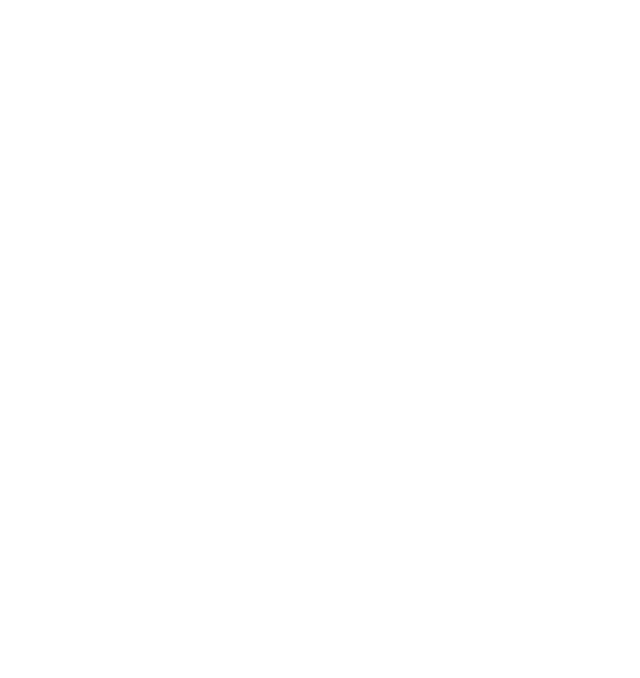
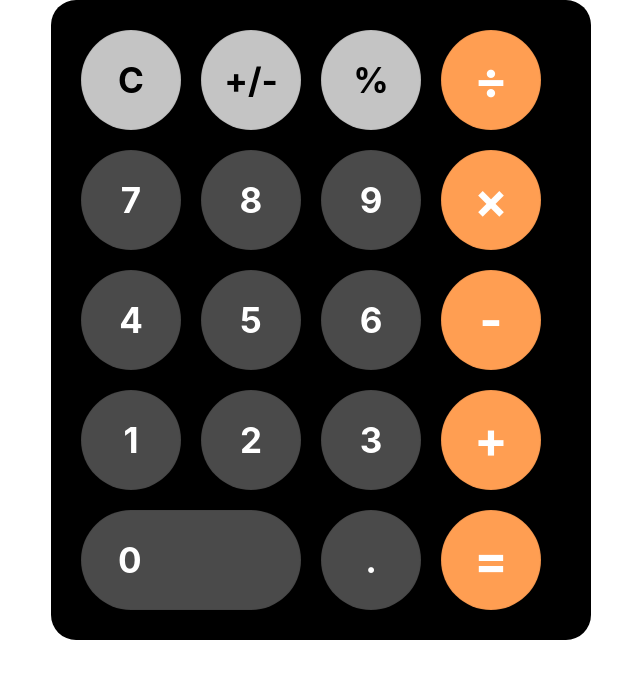
Before and after one commit to worachanon226/calculator-ts, a React (Create React App) app: page / in a window 1280 px wide. Shown: the top 678 px of the page, without its empty margins (319-959 px from the left). Built offline with nearby package versions, Linux system fonts and the light colour scheme.

Commit message:
Update Numpad & Pad

```diff
--- a/src/App.css
+++ b/src/App.css
@@ -1,38 +1,7 @@
 .App {
-  text-align: center;
+  max-width: 500px;
+  background-color: black;
+  border-radius: 25px;
+  padding: 20px 20px 20px 20px;
+  margin: auto;
 }
-
-.App-logo {
-  height: 40vmin;
-  pointer-events: none;
-}
-
-@media (prefers-reduced-motion: no-preference) {
-  .App-logo {
-    animation: App-logo-spin infinite 20s linear;
-  }
-}
-
-.App-header {
-  background-color: #282c34;
-  min-height: 100vh;
-  display: flex;
-  flex-direction: column;
-  align-items: center;
-  justify-content: center;
-  font-size: calc(10px + 2vmin);
-  color: white;
-}
-
-.App-link {
-  color: #61dafb;
-}
-
-@keyframes App-logo-spin {
-  from {
-    transform: rotate(0deg);
-  }
-  to {
-    transform: rotate(360deg);
-  }
-}
--- a/src/App.tsx
+++ b/src/App.tsx
@@ -1,9 +1,13 @@
 import React from "react";
 import "./App.css";
-import Numpad from "./components/Numpad";
+import Pad from "./components/Pad";
 
 function App() {
-  return <div className="App"></div>;
+  return (
+    <div className="App">
+      <Pad></Pad>
+    </div>
+  );
 }
 
 export default App;
--- a/src/components/Numpad.jsx
+++ b/src/components/Numpad.jsx
@@ -1,4 +1,3 @@
-import { isLabelWithInternallyDisabledControl } from "@testing-library/user-event/dist/utils";
 import React from "react";
 import styled, { css } from "styled-components";
 
@@ -14,21 +13,21 @@
     `;
   } else if (color === "orange") {
     return css`
-      background-color: #ffa05f;
+      background-color: #ff9e52;
       color: #ffffff;
       &:hover,
       &:focus {
         background-color: #ffffff;
-        color: #ffa05f;
+        color: #ff9e52;
       }
     `;
   } else if (color === "dark") {
     return css`
-      background-color: #272727;
-      color: #c5830d;
+      background-color: #4a4a4a;
+      color: #ffffff;
       &:hover,
       &:focus {
-        background-color: #1a1a1a;
+        background-color: #a2a2a2;
       }
     `;
   } else {
@@ -70,11 +69,26 @@
   transform: translate3d(0, 0, 0);
   ${({ color }) => colorStyle(color)}
   ${({ isLarge }) => textStyle(isLarge)}
+  ${({ isExpand }) =>
+    isExpand &&
+    css`
+      grid-column-end: span 2;
+      width: 220px;
+      height: 100px;
+      border-radius: 50px;
+      text-align: left;
+      padding-left: 36px;
+    `}
 `;
 
-const Numpad = ({ children, color, isLarge, onClick }) => {
+const Numpad = ({ children, color, isLarge, isExpand, onClick }) => {
   return (
-    <ButtonStyle color={color} isLarge={isLarge} onClick={onClick}>
+    <ButtonStyle
+      color={color}
+      isLarge={isLarge}
+      isExpand={isExpand}
+      onClick={onClick}
+    >
       {children}
     </ButtonStyle>
   );
--- /dev/null
+++ b/src/components/Pad.jsx
@@ -0,0 +1,75 @@
+import React from "react";
+import styled from "styled-components";
+import Numpad from "./Numpad";
+
+const StyledPad = styled.div`
+  display: grid;
+  grid-template-columns: repeat(4, 120px);
+  grid-auto-rows: 120px;
+`;
+
+const Pad = () => {
+  return (
+    <StyledPad>
+      <Numpad color={"grey"} isLarge={false}>
+        C
+      </Numpad>
+      <Numpad color={"grey"} isLarge={false}>
+        +/-
+      </Numpad>
+      <Numpad color={"grey"} isLarge={false}>
+        %
+      </Numpad>
+      <Numpad color={"orange"} isLarge={true}>
+        ÷
+      </Numpad>
+      <Numpad color={"dark"} isLarge={false}>
+        7
+      </Numpad>
+      <Numpad color={"dark"} isLarge={false}>
+        8
+      </Numpad>
+      <Numpad color={"dark"} isLarge={false}>
+        9
+      </Numpad>
+      <Numpad color={"orange"} isLarge={true}>
+        ×
+      </Numpad>
+      <Numpad color={"dark"} isLarge={false}>
+        4
+      </Numpad>
+      <Numpad color={"dark"} isLarge={false}>
+        5
+      </Numpad>
+      <Numpad color={"dark"} isLarge={false}>
+        6
+      </Numpad>
+      <Numpad color={"orange"} isLarge={true}>
+        -
+      </Numpad>
+      <Numpad color={"dark"} isLarge={false}>
+        1
+      </Numpad>
+      <Numpad color={"dark"} isLarge={false}>
+        2
+      </Numpad>
+      <Numpad color={"dark"} isLarge={false}>
+        3
+      </Numpad>
+      <Numpad color={"orange"} isLarge={true}>
+        +
+      </Numpad>
+      <Numpad color={"dark"} isLarge={false} isExpand={true}>
+        0
+      </Numpad>
+      <Numpad color={"dark"} isLarge={false}>
+        .
+      </Numpad>
+      <Numpad color={"orange"} isLarge={true}>
+        =
+      </Numpad>
+    </StyledPad>
+  );
+};
+
+export default Pad;
```
